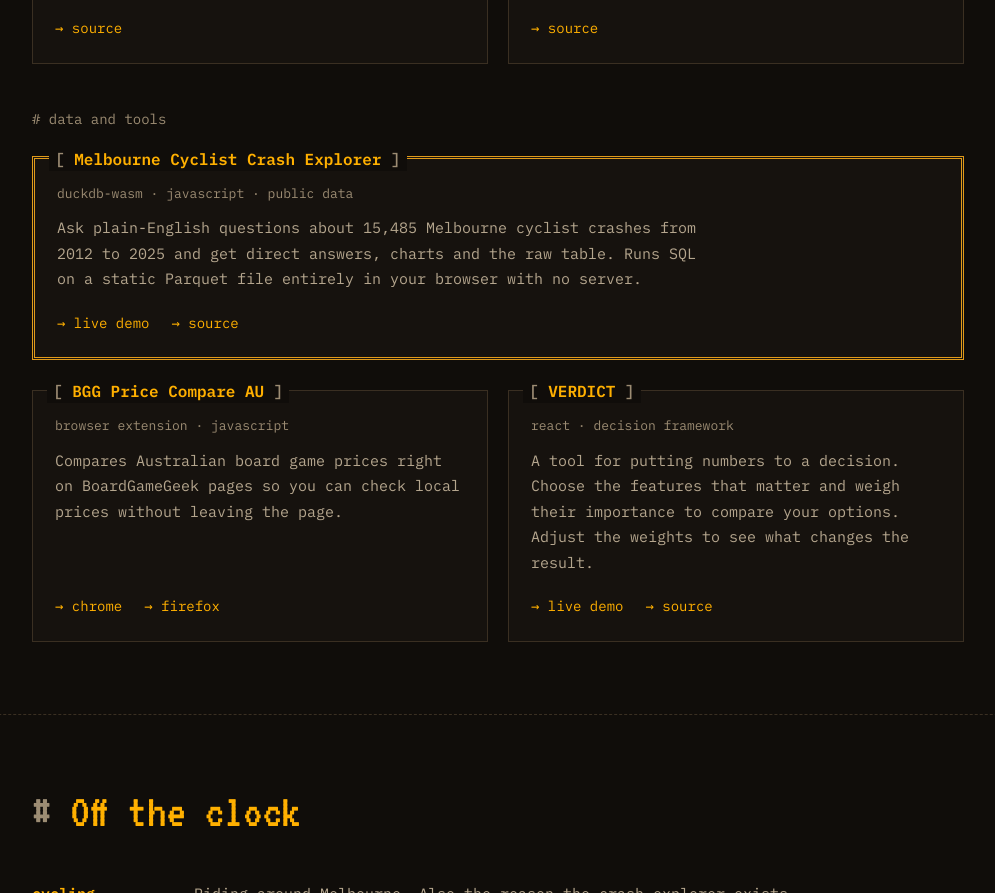
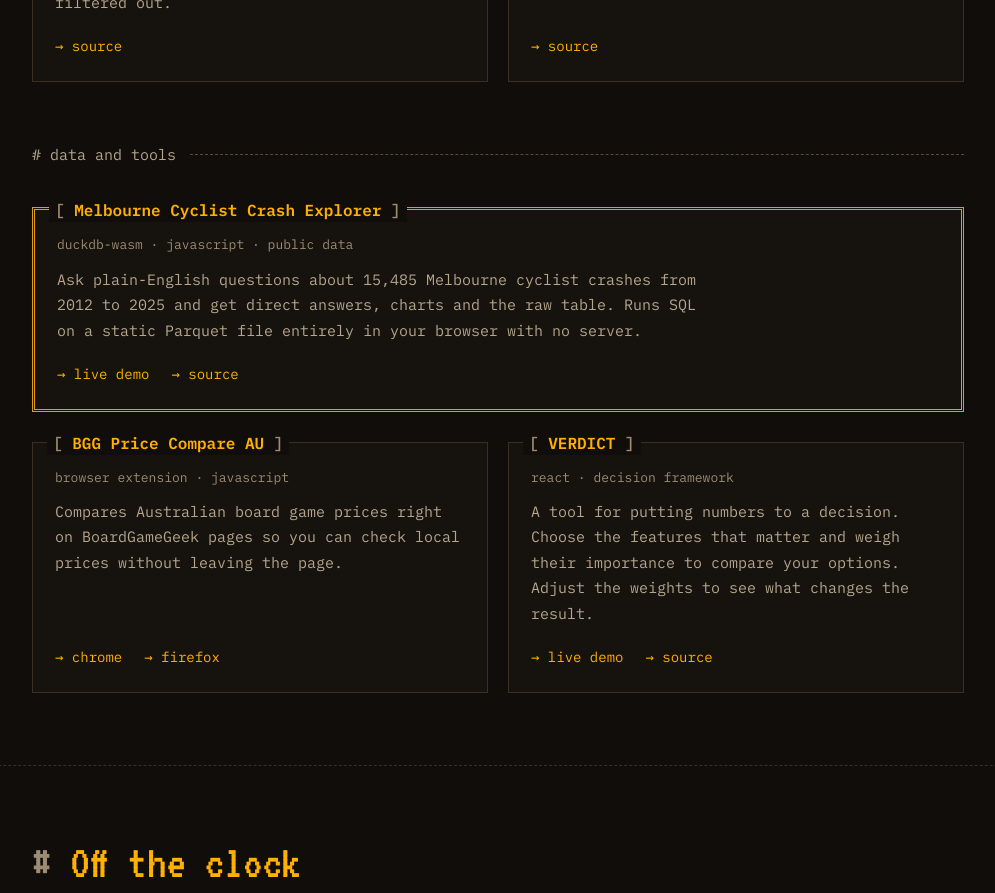
Before and after one commit to SunnyS29/SunnyS29.github.io, a plain HTML site: page index.html in a window 1280 px wide. Shown: the part 2071-2964 px from the top of the page, without its empty margins (142-1137 px from the left). Drawn offline with Linux system fonts and the light colour scheme.

Commit message:
Give project group labels more space and a divider line

```diff
--- a/css/style.css
+++ b/css/style.css
@@ -489,13 +489,23 @@ ul {
 /* ---------- projects ---------- */
 
 .project-group + .project-group {
-  margin-top: 44px;
+  margin-top: 60px;
 }
 
+/* group label reads as a divider: text, then a dashed rule across the width */
 .project-group-label {
-  color: var(--dim);
-  font-size: 14px;
-  margin-bottom: 14px;
+  display: flex;
+  align-items: center;
+  gap: 14px;
+  color: var(--muted);
+  font-size: 15px;
+  margin-bottom: 30px;
+}
+
+.project-group-label::after {
+  content: "";
+  flex: 1;
+  border-top: 1px dashed var(--line-strong);
 }
 
 .projects-grid {
```
Also changed, not shown: index.html (+1 -1 lines).
